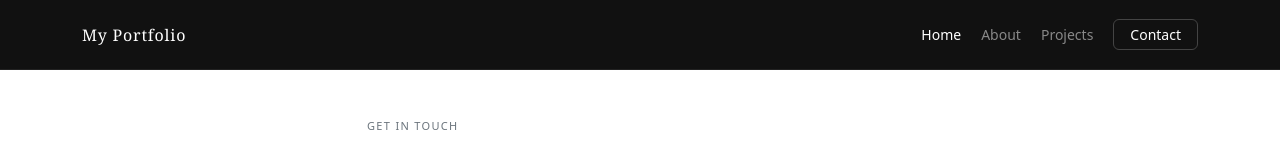
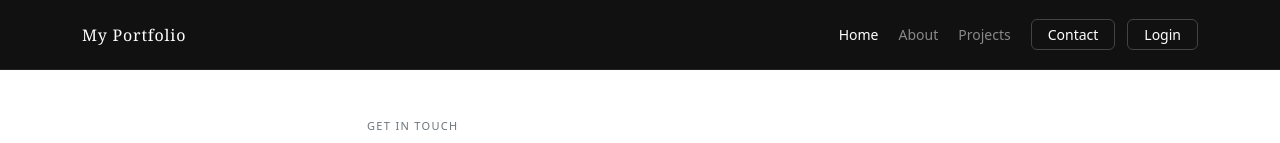
Before and after one commit to amistadSIT-kevs/portfolio, a React (Vite) app in the folder portdb/: page /portfolio/contact in a window 1280 px wide. Shown: the top 143 px of the page. Built offline with nearby package versions, Linux system fonts and the light colour scheme.

Commit message:
fixed login

```diff
--- a/portdb/src/components/NavBar.tsx
+++ b/portdb/src/components/NavBar.tsx
@@ -55,6 +55,18 @@ function NavBar() {
             >
               Contact
             </Nav.Link>
+            <Nav.Link
+            as={Link}
+            to="/login"
+            className="ms-2 px-3 py-1 rounded-2"
+            style={{
+              fontSize: 14,
+              color: '#fff',
+              border: '1px solid #444',
+            }}
+          >
+            Login
+          </Nav.Link>
 
           </Nav>
         </Navbar.Collapse>
```
